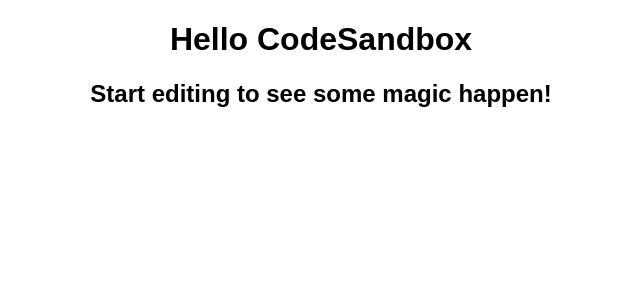
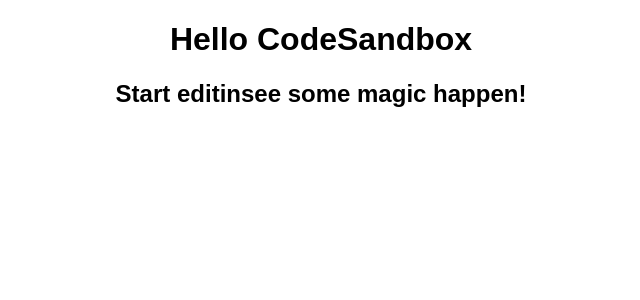
Before and after one commit to Mayankgangwr/InteriorPortfilio, a React (Create React App) app: page / in a window 1280 px wide. Shown: the top 300 px of the page, without its empty margins (319-959 px from the left). Built offline with nearby package versions, Linux system fonts and the light colour scheme.

Commit message:
Update App.js

```diff
--- a/src/App.js
+++ b/src/App.js
@@ -4,7 +4,7 @@
   return (
     <div className="App">
       <h1>Hello CodeSandbox</h1>
-      <h2>Start editing to see some magic happen!</h2>
+      <h2>Start editinsee some magic happen!</h2>
     </div>
   );
 }
```
